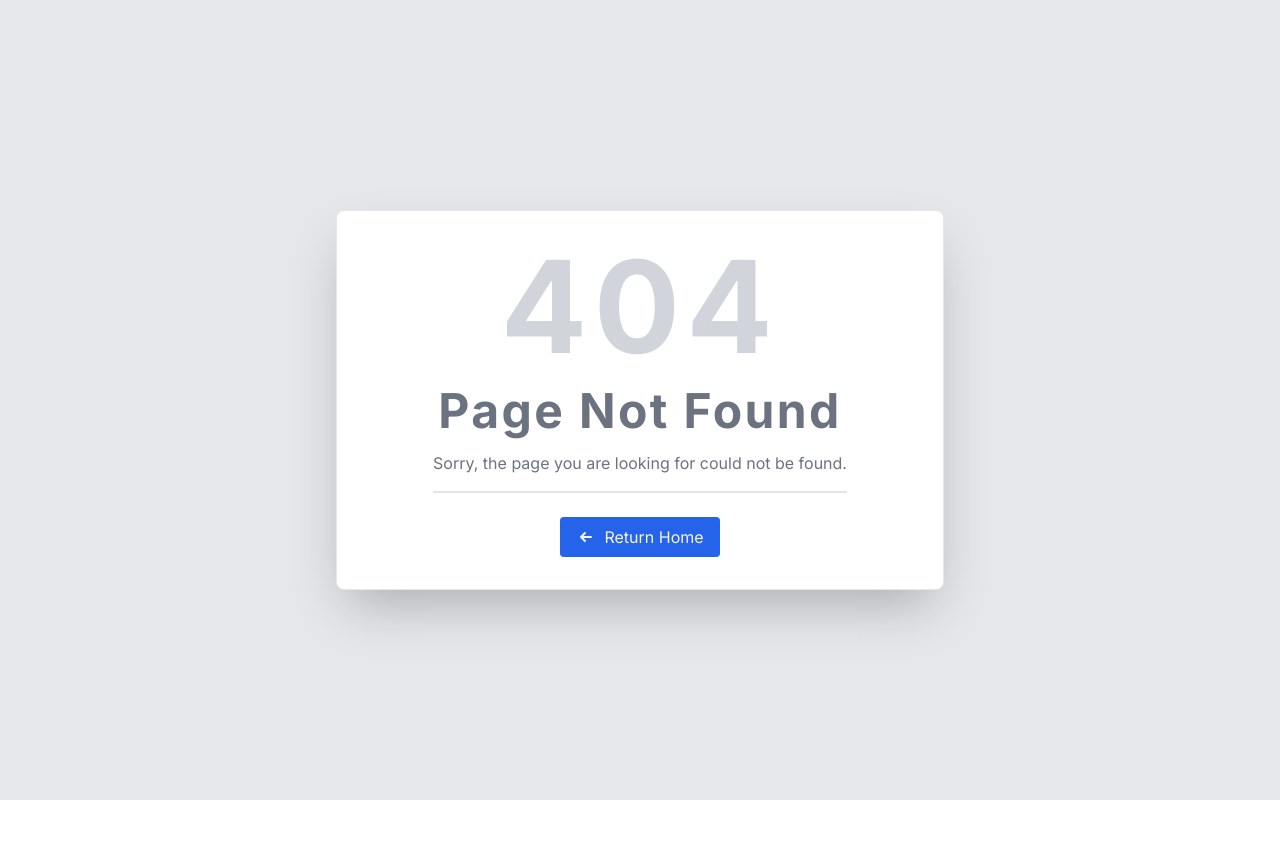
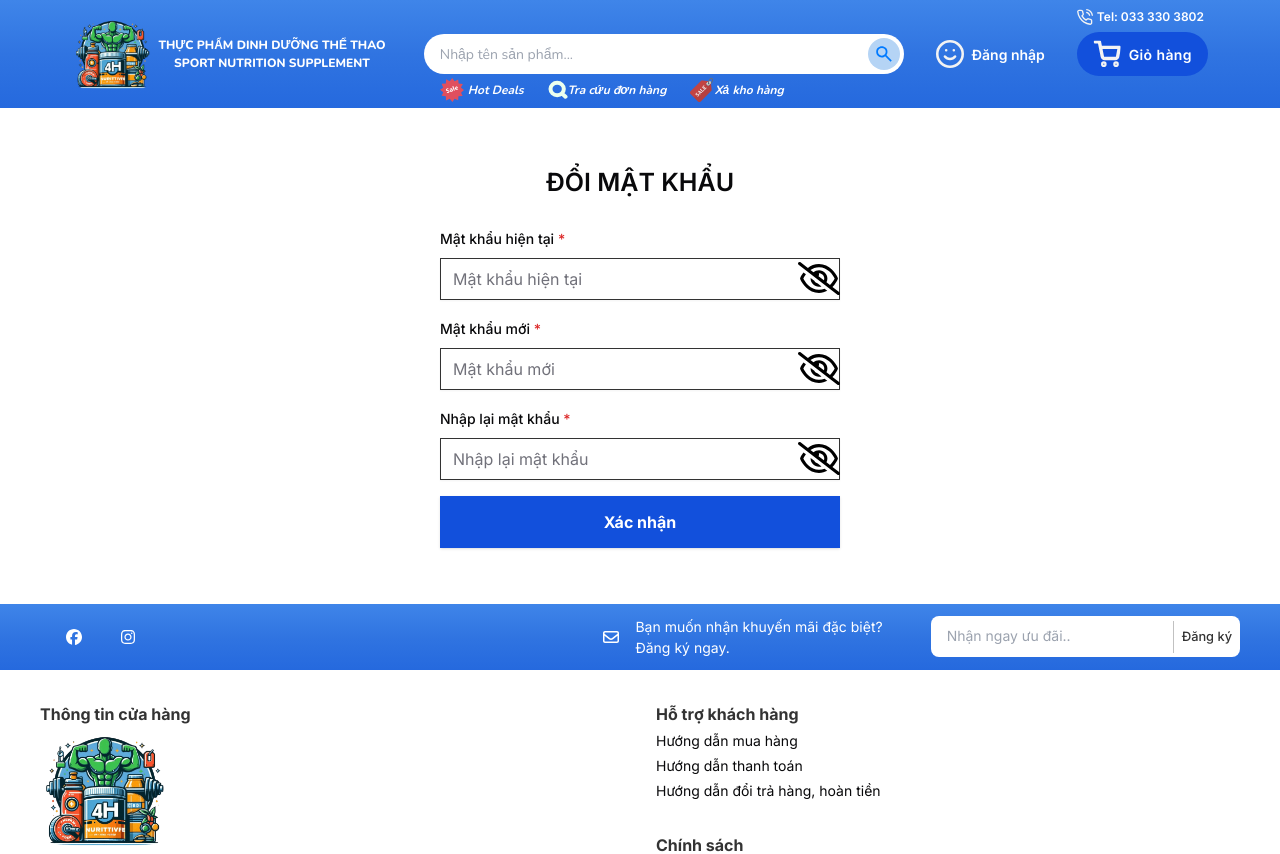
Before and after one commit to Bearackle/Sport-Nutrition-Supplement, a Next.js app in the folder frontend/: page /change-password in a window 1280 px wide. Before the commit this address had no page. Shown: the top 854 px of the page. Before the commit the page ends 800 px from the top, so only its background shows below. Built offline with nearby package versions, Linux system fonts and the light colour scheme.

Commit message:
feat: add change password

```diff
--- /dev/null
+++ b/frontend/src/app/(main)/(authentication)/change-password/page.tsx
@@ -0,0 +1,188 @@
+"use client";
+import { Button } from "@/components/ui/button";
+import {
+  Form,
+  FormControl,
+  FormField,
+  FormItem,
+  FormLabel,
+  FormMessage,
+} from "@/components/ui/form";
+import { Input } from "@/components/ui/input";
+import { cn } from "@/lib/utils";
+import { zodResolver } from "@hookform/resolvers/zod";
+import Image from "next/image";
+import { useState } from "react";
+import { useForm } from "react-hook-form";
+import { z } from "zod";
+import visibilityIcon from "/public/visibility-icon.svg";
+import visibilityOffIcon from "/public/visibility-off-icon.svg";
+
+const formSchema = z.object({
+  currentPassword: z
+    .string()
+    .min(1, { message: "Mật khẩu hiện tại không được để trống" }),
+  newPassword: z
+    .string()
+    .min(1, { message: "Mật khẩu mới không được để trống" }),
+  confirmPassword: z
+    .string()
+    .min(1, { message: "Mật khẩu xác nhận không được để trống" }),
+});
+
+const page = () => {
+  const [isVisible, setIsVisible] = useState({
+    currentPassword: false,
+    newPassword: false,
+    confirmPassword: false,
+  });
+  const form = useForm<z.infer<typeof formSchema>>({
+    resolver: zodResolver(formSchema),
+    defaultValues: {
+      currentPassword: "",
+      newPassword: "",
+      confirmPassword: "",
+    },
+  });
+
+  function onSubmit(values: z.infer<typeof formSchema>) {
+    // Do something with the form values.
+    // ✅ This will be type-safe and validated.
+    console.log(values);
+  }
+  return (
+    <div className="w-full bg-white py-[3.5rem]">
+      <div className="mx-auto flex w-[25rem] flex-col">
+        <h1 className="mb-6 text-center text-[1.5625rem] font-semibold uppercase">
+          Đổi mật khẩu
+        </h1>
+        <Form {...form}>
+          <form onSubmit={form.handleSubmit(onSubmit)} className="space-y-4">
+            <FormField
+              control={form.control}
+              name="currentPassword"
+              render={({ field }) => (
+                <FormItem className="relative">
+                  <FormLabel>
+                    Mật khẩu hiện tại <span className="text-red-600">*</span>
+                  </FormLabel>
+                  <FormControl>
+                    <Input
+                      type={isVisible.currentPassword ? "text" : "password"}
+                      placeholder="Mật khẩu hiện tại"
+                      className={cn(
+                        "boder-solid !h-auto !rounded-none border border-app-carbon px-3 py-2 text-base font-normal focus:outline-none",
+                      )}
+                      {...field}
+                    />
+                  </FormControl>
+                  <FormMessage />
+                  <div className="absolute bottom-0 right-0 z-[1] flex size-[2.625rem] cursor-pointer items-center justify-center">
+                    <Image
+                      onClick={() =>
+                        setIsVisible({
+                          ...isVisible,
+                          currentPassword: !isVisible.currentPassword,
+                        })
+                      }
+                      src={
+                        isVisible.currentPassword
+                          ? visibilityIcon
+                          : visibilityOffIcon
+                      }
+                      alt=""
+                    />
+                  </div>
+                </FormItem>
+              )}
+            />
+            <FormField
+              control={form.control}
+              name="newPassword"
+              render={({ field }) => (
+                <FormItem className="relative">
+                  <FormLabel>
+                    Mật khẩu mới <span className="text-red-600">*</span>
+                  </FormLabel>
+                  <FormControl>
+                    <Input
+                      type={isVisible.newPassword ? "text" : "password"}
+                      placeholder="Mật khẩu mới"
+                      className={cn(
+                        "boder-solid !h-auto !rounded-none border border-app-carbon px-3 py-2 text-base font-normal focus:outline-none",
+                      )}
+                      {...field}
+                    />
+                  </FormControl>
+                  <FormMessage />
+                  <div className="absolute bottom-0 right-0 z-[1] flex size-[2.625rem] cursor-pointer items-center justify-center">
+                    <Image
+                      onClick={() =>
+                        setIsVisible({
+                          ...isVisible,
+                          newPassword: !isVisible.newPassword,
+                        })
+                      }
+                      src={
+                        isVisible.newPassword
+                          ? visibilityIcon
+                          : visibilityOffIcon
+                      }
+                      alt=""
+                    />
+                  </div>
+                </FormItem>
+              )}
+            />
+            <FormField
+              control={form.control}
+              name="confirmPassword"
+              render={({ field }) => (
+                <FormItem className="relative">
+                  <FormLabel>
+                    Nhập lại mật khẩu <span className="text-red-600">*</span>
+                  </FormLabel>
+                  <FormControl>
+                    <Input
+                      type={isVisible.confirmPassword ? "text" : "password"}
+                      placeholder="Nhập lại mật khẩu"
+                      className={cn(
+                        "boder-solid !h-auto !rounded-none border border-app-carbon px-3 py-2 text-base font-normal focus:outline-none",
+                      )}
+                      {...field}
+                    />
+                  </FormControl>
+                  <FormMessage />
+                  <div className="absolute bottom-0 right-0 z-[1] flex size-[2.625rem] cursor-pointer items-center justify-center">
+                    <Image
+                      onClick={() =>
+                        setIsVisible({
+                          ...isVisible,
+                          confirmPassword: !isVisible.confirmPassword,
+                        })
+                      }
+                      src={
+                        isVisible.confirmPassword
+                          ? visibilityIcon
+                          : visibilityOffIcon
+                      }
+                      alt=""
+                    />
+                  </div>
+                </FormItem>
+              )}
+            />
+            <Button
+              type="submit"
+              className="h-auto w-full rounded-none border-[2px] border-solid border-[#1250DC] bg-[#1250DC] py-3 text-base font-bold text-[#266196] text-white transition-all duration-200 hover:bg-[#1250DC]/[0.9]"
+            >
+              Xác nhận
+            </Button>
+          </form>
+        </Form>
+      </div>
+    </div>
+  );
+};
+
+export default page;
```
